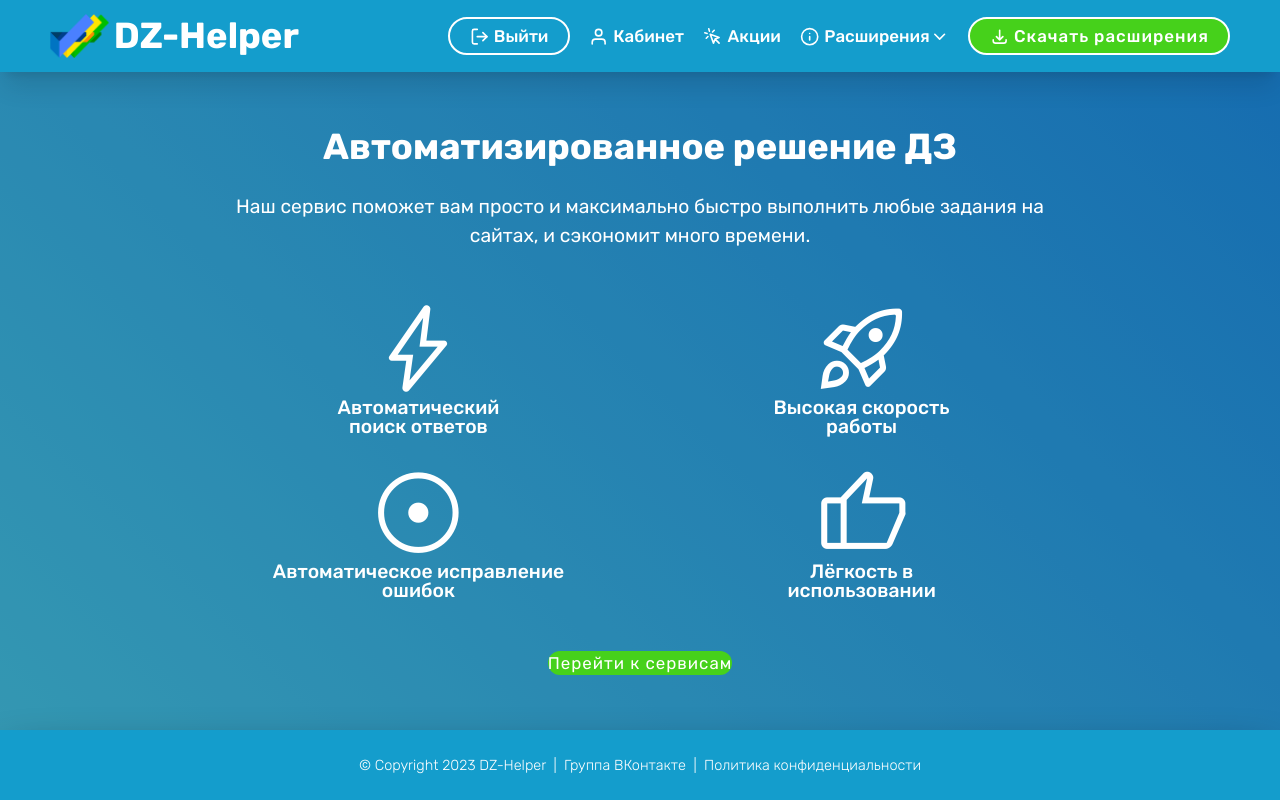
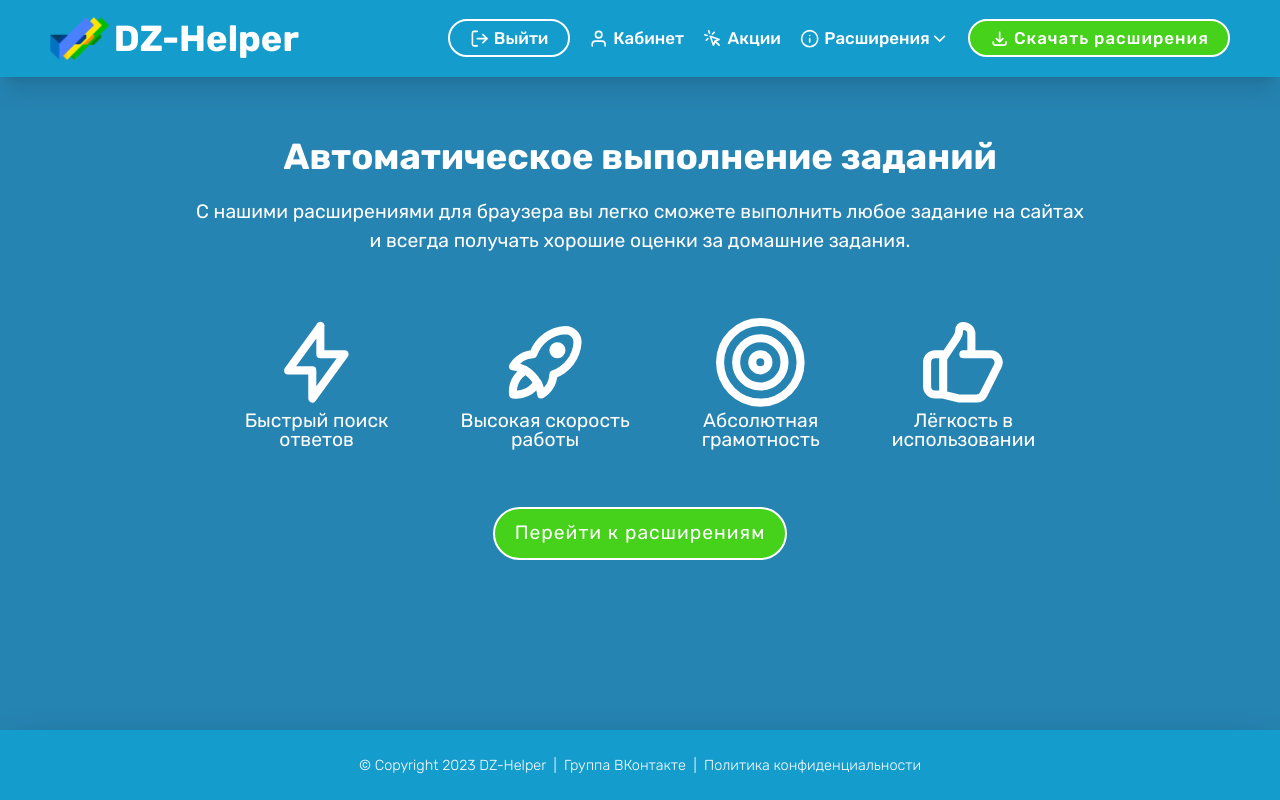
Before and after one commit to N1kOk/DZ-Helper, a Vue app: page / in a window 1280 px wide. Built offline with nearby package versions, Linux system fonts and the light colour scheme.

Commit message:
chore: change styles

```diff
--- a/src/App.vue
+++ b/src/App.vue
@@ -1,9 +1,9 @@
 <template>
-	<div class="flex overflow-hidden flex-col min-h-full">
+	<div class="flex flex-col min-h-screen overflow-hidden">
 		<TheHeader/>
-		<main class="gradient min-h-[calc(100vh-140px)] pt-[70px] ">
-			<section class="bg-black/30 min-h-[inherit]">
-				<div class="container flex flex-col justify-evenly p-4 py-8 mx-auto space-y-4 min-h-[inherit]">
+		<main class="flex flex-1 pt-16 bg-[#37bdfe]">
+			<section class="flex-1 bg-black/30">
+				<div class="container flex flex-col min-h-full py-12 mx-auto space-y-12">
 					<RouterView/>
 				</div>
 			</section>
--- a/src/components/TheHeader.vue
+++ b/src/components/TheHeader.vue
@@ -73,7 +73,7 @@ import IconUser from '@/components/icons/IconUser.vue'</script>
 <style scoped lang="scss">
 .header {
 	@apply
-	fixed w-full min-h-[70px] px-3 py-1 flex bg-blue shadow-xl z-50
+	fixed w-full min-h-[4rem] px-3 py-1 flex bg-blue shadow-xl z-50
 	lg:px-[50px];
 
 	&__nav {
@@ -90,7 +90,7 @@ import IconUser from '@/components/icons/IconUser.vue'</script>
 
 	&__links {
 		@apply
-		max-lg:absolute left-0 top-[70px] w-full max-lg:pb-5 flex max-lg:flex-col items-center flex-wrap text-sm font-medium bg-inherit
+		max-lg:absolute left-0 top-16 w-full max-lg:pb-5 flex max-lg:flex-col items-center flex-wrap text-sm font-medium bg-inherit
 		transition-transform will-change-transform max-lg:scale-y-0 origin-top
 
 		lg:w-max lg:my-auto lg:justify-end lg:space-x-4;
--- a/src/main.css
+++ b/src/main.css
@@ -27,12 +27,7 @@ hr {
 }
 
 .container {
-    @apply w-full lg:w-[70%]
-}
-
-.gradient {
-    background: rgb(74, 216, 255);
-    background: linear-gradient(45deg, rgba(74, 216, 255, 1) 0%, rgba(30, 154, 252, 1) 100%);
+    @apply w-[95%] lg:w-[70%]
 }
 
 #header__menu-toggle:checked ~ .header__links {
--- a/src/router/index.ts
+++ b/src/router/index.ts
@@ -38,7 +38,7 @@ const router = createRouter({
 		},
 		{
 			path: '/download.html',
-			component: () => import('@/views/ExtensionsView.vue'),
+			component: () => import('@/views/DownloadView.vue'),
 			meta: {
 				title: 'Сервисы автоматизированного решения ДЗ',
 			},
--- a/src/views/IndexView.vue
+++ b/src/views/IndexView.vue
@@ -1,30 +1,43 @@
 <template>
-	<div>
-		<h1 class="mb-5 text-3xl font-bold">Автоматизированное решение ДЗ</h1>
-		<span>Наш сервис поможет вам просто и максимально быстро выполнить любые задания на сайтах, и сэкономит много времени.</span>
+	<div class="space-y-4">
+		<h1 class="text-3xl font-bold">Автоматическое выполнение заданий</h1>
+		<p>
+			С нашими расширениями для браузера вы легко сможете выполнить любое задание на сайтах
+			и всегда получать хорошие оценки за домашние задания.
+		</p>
 	</div>
-	<div
-		class="flex flex-wrap justify-evenly items-top -m-3 [&_.text]:font-medium [&_.text]:text-medium [&_.text]:leading-none [&>*]:flex [&>*]:flex-2 [&>*]:flex-col [&>*]:p-3 [&_.icon]:text-[5rem] sm:[&>*]:flex-1">
-		<div>
-			<span class="icon material-symbols-rounded before:content-['\ea0b']"></span>
-			<span class="text">Автоматический<br>поиск ответов</span>
+	<div class="flex flex-wrap justify-evenly items-top gap-4">
+		<div class="leading-none">
+			<IconLightning class="w-[5rem] mx-auto"/>
+			<span>Быстрый поиск<br>ответов</span>
 		</div>
-		<div>
-			<span class="icon material-symbols-rounded before:content-['\eb9b']"></span>
-			<span class="text">Высокая скорость<br>работы</span>
+		<div class="leading-none">
+			<IconRocket class="w-[5rem] mx-auto"/>
+			<span>Высокая скорость<br>работы</span>
 		</div>
-		<div>
-			<span class="icon material-symbols-rounded before:content-['\e39e']"></span>
-			<span class="text">Автоматическое исправление<br>ошибок</span>
+		<div class="leading-none">
+			<IconTarget class="w-[5rem] mx-auto"/>
+			<span>Абсолютная<br>грамотность</span>
 		</div>
-		<div>
-			<span class="icon material-symbols-rounded before:content-['\e8dc']"></span>
-			<span class="text">Лёгкость в<br>использовании</span>
+		<div class="leading-none">
+			<IconLike class="w-[5rem] mx-auto"/>
+			<span>Лёгкость в<br>использовании</span>
 		</div>
 	</div>
 
-	<RouterLink to="/services"
-	            class="btn inline-block mx-auto mt-3 w-max rounded-full bg-green text-sm tracking-[1px]">
-		Перейти к сервисам
-	</RouterLink>
+	<AppButton
+		class="mx-auto tracking-[1px]"
+		to="/download.html"
+		color="green"
+		size="xl"
+	>
+		Перейти к расширениям
+	</AppButton>
 </template>
+<script setup lang="ts">
+import IconLightning from '@/components/icons/IconLightning.vue'
+import IconRocket from '@/components/icons/IconRocket.vue'
+import IconTarget from '@/components/icons/IconTarget.vue'
+import IconLike from '@/components/icons/IconLike.vue'
+import AppButton from '@/components/AppButton.vue'
+</script>
```
Also changed, not shown: src/views/DownloadView.vue (renamed from src/views/ExtensionsView.vue).
